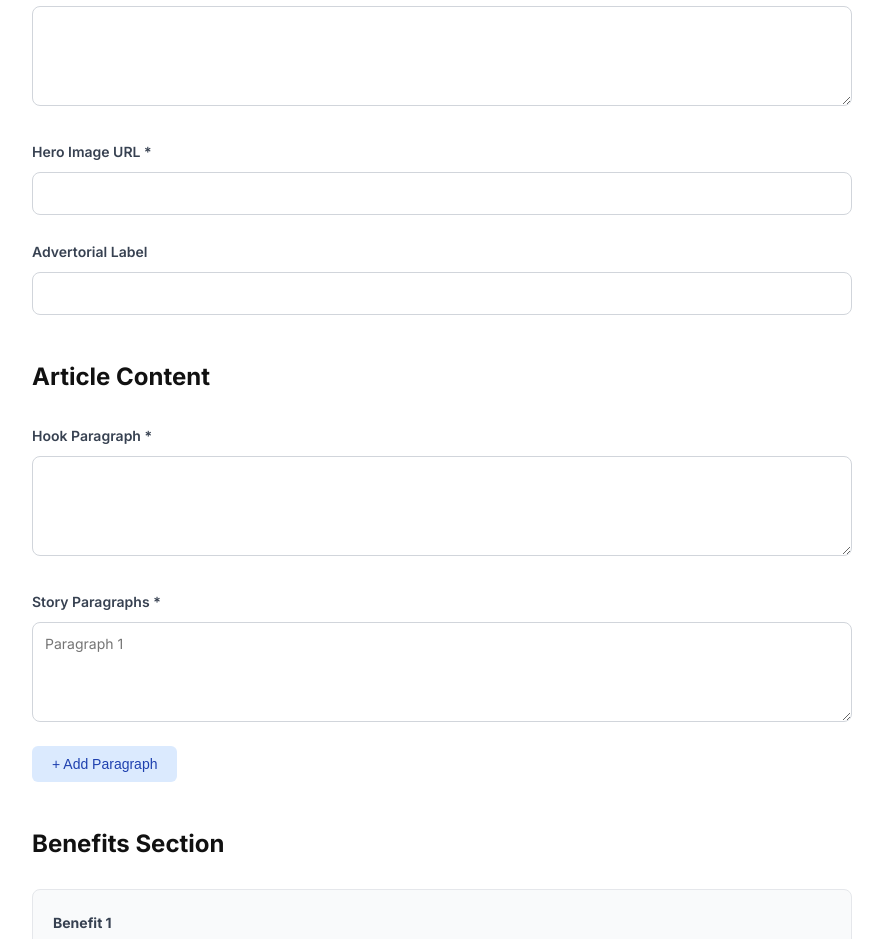
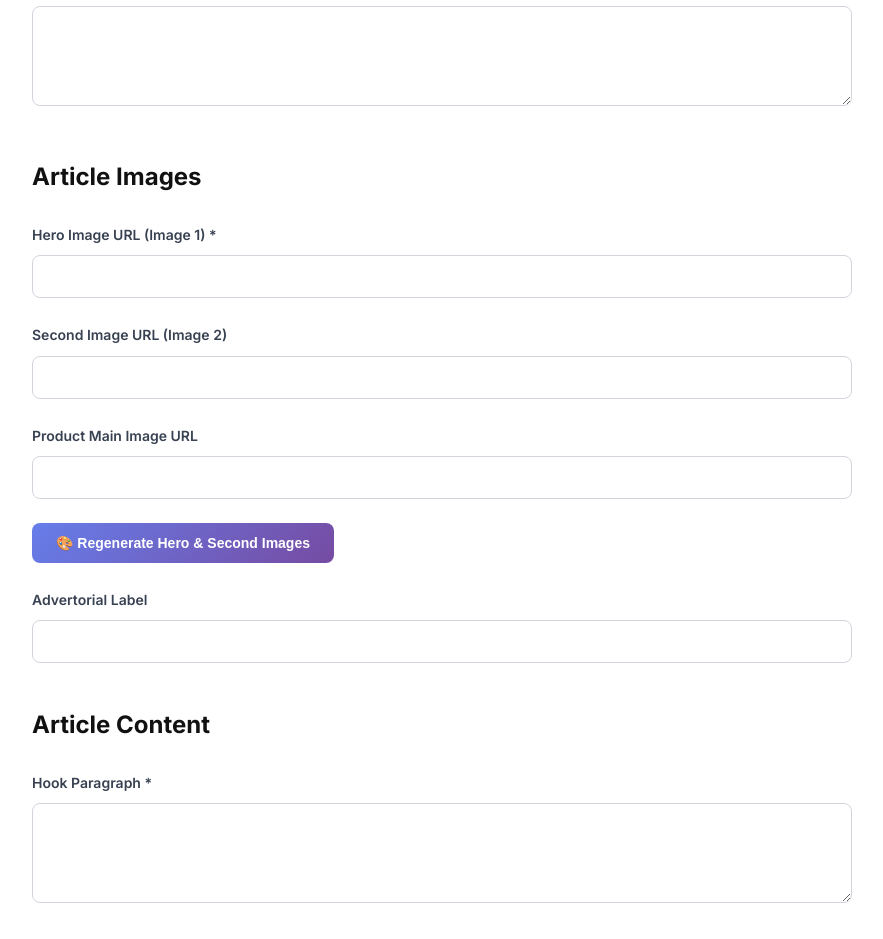
Before and after one commit to eduard-swivo/swivomagic-advertorials, a Next.js app: page /admin/edit/1 in a window 1280 px wide. Shown: the part 820-1759 px from the top of the page, without its empty margins (198-1081 px from the left). Built offline with nearby package versions, Linux system fonts and the light colour scheme; no server answers; the database is empty.

Commit message:
Feat: Add image regeneration and all image fields to article edit page

```diff
--- a/app/admin/edit/[slug]/page.js
+++ b/app/admin/edit/[slug]/page.js
@@ -9,6 +9,7 @@ export default function EditArticle({ params }) {
     const router = useRouter();
     const [loading, setLoading] = useState(true);
     const [saving, setSaving] = useState(false);
+    const [regenerating, setRegenerating] = useState(false);
     const [formData, setFormData] = useState({
         title: '',
         slug: '',
@@ -17,6 +18,8 @@ export default function EditArticle({ params }) {
         published_date: '',
         excerpt: '',
         hero_image: '',
+        second_image: '',
+        product_main_image: '',
         advertorial_label: '',
         hook: '',
         story: [''],
@@ -46,6 +49,8 @@ export default function EditArticle({ params }) {
                     published_date: article.published_date || '',
                     excerpt: article.excerpt || '',
                     hero_image: article.hero_image || '',
+                    second_image: article.second_image || '',
+                    product_main_image: article.product_main_image || '',
                     advertorial_label: article.advertorial_label || '',
                     hook: article.hook || '',
                     story: typeof article.story === 'string' ? JSON.parse(article.story) : (article.story || ['']),
@@ -139,6 +144,44 @@ export default function EditArticle({ params }) {
         }
     };
 
+    const handleRegenerateImages = async () => {
+        if (!formData.hook) {
+            alert('Hook paragraph is required to regenerate images');
+            return;
+        }
+
+        setRegenerating(true);
+        try {
+            const res = await fetch('/api/regenerate-images', {
+                method: 'POST',
+                headers: { 'Content-Type': 'application/json' },
+                body: JSON.stringify({
+                    hook: formData.hook,
+                    productUrl: formData.cta_link,
+                    productTitle: formData.title
+                })
+            });
+
+            const data = await res.json();
+
+            if (data.success && data.images) {
+                setFormData(prev => ({
+                    ...prev,
+                    hero_image: data.images[0]?.url || prev.hero_image,
+                    second_image: data.images[1]?.url || prev.second_image
+                }));
+                alert('Images regenerated successfully!');
+            } else {
+                alert('Error regenerating images: ' + (data.error || 'Unknown error'));
+            }
+        } catch (error) {
+            console.error('Error:', error);
+            alert('Failed to regenerate images');
+        } finally {
+            setRegenerating(false);
+        }
+    };
+
     if (loading) {
         return (
             <div className="admin-container">
@@ -227,8 +270,11 @@ export default function EditArticle({ params }) {
                     />
                 </div>
 
+                {/* Images Section */}
+                <h2 style={{ marginTop: '40px', marginBottom: '24px', color: '#111' }}>Article Images</h2>
+
                 <div className="form-group">
-                    <label>Hero Image URL *</label>
+                    <label>Hero Image URL (Image 1) *</label>
                     <input
                         type="text"
                         name="hero_image"
@@ -236,7 +282,67 @@ export default function EditArticle({ params }) {
                         onChange={handleChange}
                         required
                     />
+                    {formData.hero_image && (
+                        <img
+                            src={formData.hero_image}
+                            alt="Hero preview"
+                            style={{ marginTop: '12px', maxWidth: '300px', borderRadius: '8px', border: '2px solid #e5e7eb' }}
+                        />
+                    )}
                 </div>
+
+                <div className="form-group">
+                    <label>Second Image URL (Image 2)</label>
+                    <input
+                        type="text"
+                        name="second_image"
+                        value={formData.second_image}
+                        onChange={handleChange}
+                    />
+                    {formData.second_image && (
+                        <img
+                            src={formData.second_image}
+                            alt="Second image preview"
+                            style={{ marginTop: '12px', maxWidth: '300px', borderRadius: '8px', border: '2px solid #e5e7eb' }}
+                        />
+                    )}
+                </div>
+
+                <div className="form-group">
+                    <label>Product Main Image URL</label>
+                    <input
+                        type="text"
+                        name="product_main_image"
+                        value={formData.product_main_image}
+                        onChange={handleChange}
+                    />
+                    {formData.product_main_image && (
+                        <img
+                            src={formData.product_main_image}
+                            alt="Product main image preview"
+                            style={{ marginTop: '12px', maxWidth: '300px', borderRadius: '8px', border: '2px solid #e5e7eb' }}
+                        />
+                    )}
+                </div>
+
+                <button
+                    type="button"
+                    onClick={handleRegenerateImages}
+                    disabled={regenerating}
+                    style={{
+                        padding: '12px 24px',
+                        background: regenerating ? '#9ca3af' : 'linear-gradient(135deg, #667eea 0%, #764ba2 100%)',
+                        color: 'white',
+                        border: 'none',
+                        borderRadius: '8px',
+                        fontSize: '14px',
+                        fontWeight: '600',
+                        cursor: regenerating ? 'not-allowed' : 'pointer',
+                        marginBottom: '24px'
+                    }}
+                >
+                    {regenerating ? '🔄 Regenerating Images...' : '🎨 Regenerate Hero & Second Images'}
+                </button>
 
                 <div className="form-group">
                     <label>Advertorial Label</label>
```
Also changed, not shown: lib/db.js.
